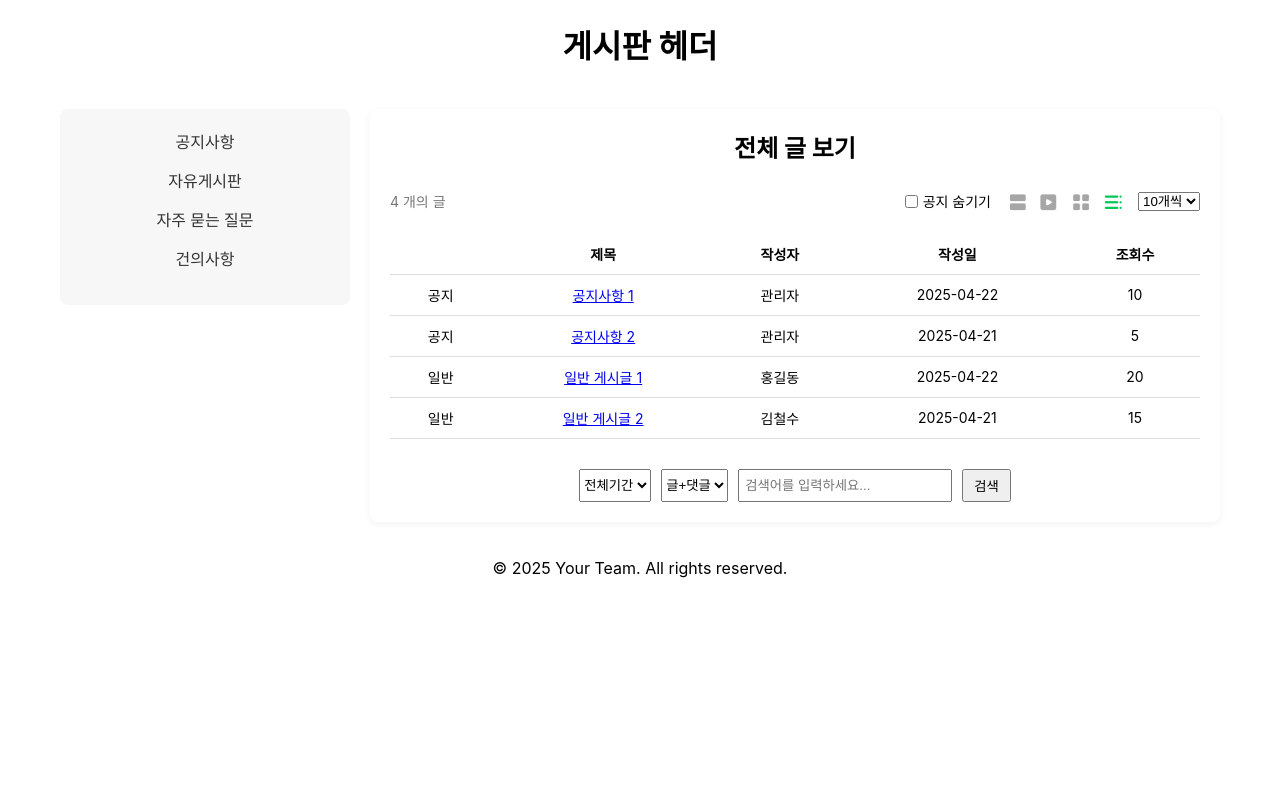
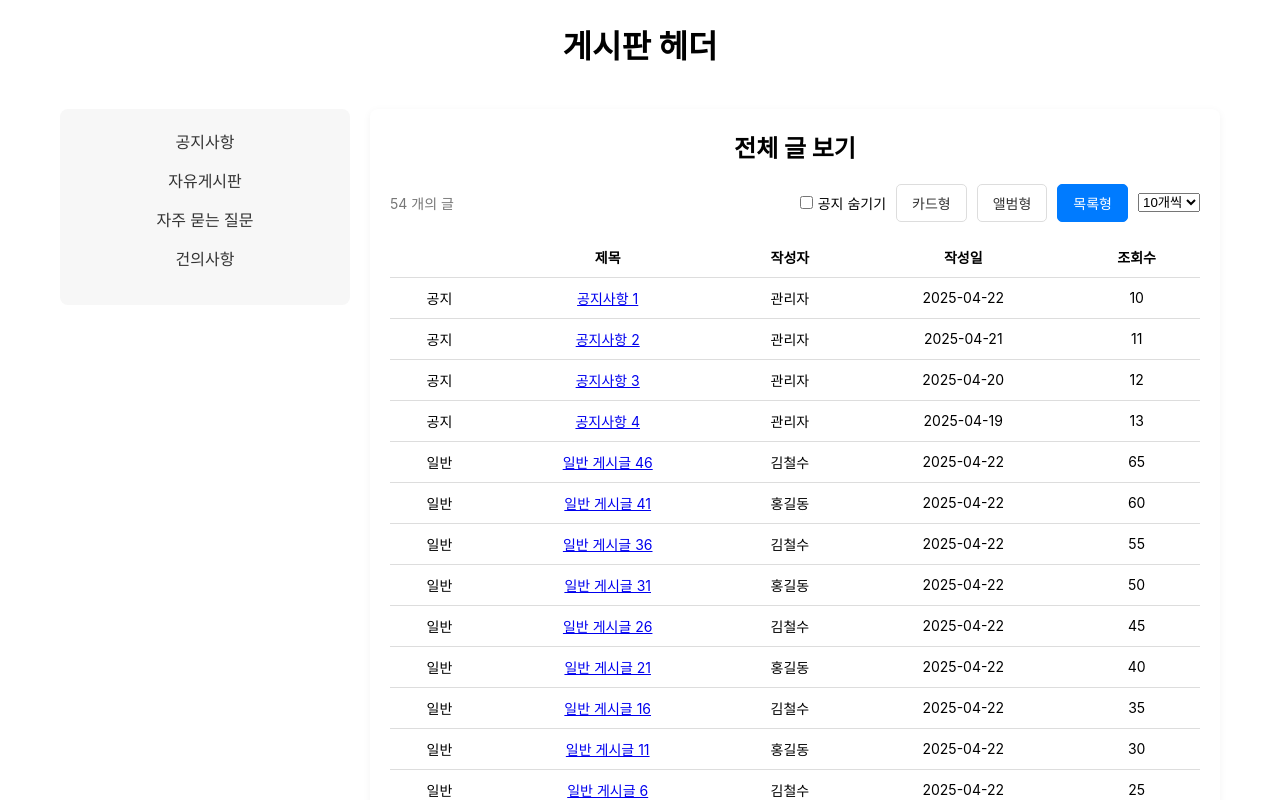
Before and after one commit to FIFLove/TestProject, a React (Create React App) app in the folder team2/: page / in a window 1280 px wide. Shown: the top 800 px of the page. Built offline with nearby package versions, Linux system fonts and the light colour scheme.

Commit message:
feat : paging 추가
게시글 페이징 기능 추가

```diff
--- a/team2/src/components/boardComponents/BoardSection/BoardSection.css
+++ b/team2/src/components/board/section/BoardSection.css
@@ -92,3 +92,30 @@
     padding: 5px 10px;
     cursor: pointer;
   }
+
+  /* 정렬 버튼 영역 */
+.viewButtons {
+  display: flex;
+  gap: 10px;
+}
+
+.viewButton {
+  padding: 8px 15px;
+  border: 1px solid #ddd;
+  background-color: #fff;
+  cursor: pointer;
+  font-size: 14px;
+  color: #333;
+  border-radius: 5px;
+  transition: background-color 0.3s, color 0.3s;
+}
+
+.viewButton:hover {
+  background-color: #f4f4f4;
+}
+
+.viewButton.active {
+  background-color: #007bff;
+  color: white;
+  border-color: #007bff;
+}
--- /dev/null
+++ b/team2/src/components/board/section/BoardSection.jsx
@@ -0,0 +1,114 @@
+import React, { useState, useEffect, useCallback, useMemo } from "react";
+import SearchBar from "./SearchBar";
+import BoardTopOption from "./BoardTopOption";
+import BoardList from "./BoardList";
+import "./BoardSection.css";
+
+const BoardSection = () => {
+  const dummyNotices = useMemo(() =>
+    Array.from({ length: 4 }, (_, i) => ({
+      id: i + 1,
+      category: "공지",
+      title: `공지사항 ${i + 1}`,
+      content: `공지사항 내용 ${i + 1}`,
+      writer: "관리자",
+      date: `2025-04-${22 - i}`,
+      count: 10 + i,
+    })), []
+  );
+
+  const dummyPosts = useMemo(() =>
+    Array.from({ length: 50 }, (_, i) => ({
+      id: i + 5,
+      category: "일반",
+      title: `일반 게시글 ${i + 1}`,
+      content: `일반 게시글 내용 ${i + 1}`,
+      writer: i % 2 === 0 ? "홍길동" : "김철수",
+      date: `2025-04-${(22 - (i % 5)).toString().padStart(2, "0")}`,
+      count: 20 + i,
+    })), []
+  );
+
+  const [searchKeyword, setSearchKeyword] = useState("");
+  const [hideNotices, setHideNotices] = useState(false);
+  const [filteredNotices, setFilteredNotices] = useState([]);
+  const [filteredGeneralPosts, setFilteredGeneralPosts] = useState([]);
+  const [sortType, setSortType] = useState("latest");
+  const [itemsPerPage, setItemsPerPage] = useState(10);
+  const [currentPage, setCurrentPage] = useState(1);
+
+  const sortPosts = useCallback((posts) => {
+    const sorted = [...posts];
+    sorted.sort((a, b) => {
+      if (a.date === b.date) return b.id - a.id;
+      return b.date.localeCompare(a.date);
+    });
+    return sorted;
+  }, []);
+
+  const handleSearch = useCallback(() => {
+    const keyword = searchKeyword.trim().toLowerCase();
+
+    const matchedNotices = dummyNotices.filter(post =>
+      post.title.toLowerCase().includes(keyword) || post.content.toLowerCase().includes(keyword)
+    );
+
+    const matchedGeneral = dummyPosts.filter(post =>
+      post.title.toLowerCase().includes(keyword) || post.content.toLowerCase().includes(keyword)
+    );
+
+    setFilteredNotices(matchedNotices);
+    setFilteredGeneralPosts(sortPosts(matchedGeneral));
+    setCurrentPage(1);
+  }, [searchKeyword, dummyNotices, dummyPosts, sortPosts]);
+
+  useEffect(() => {
+    handleSearch();
+  }, [handleSearch]);
+
+  const totalPages = Math.ceil(filteredGeneralPosts.length / itemsPerPage);
+  const startIndex = (currentPage - 1) * itemsPerPage;
+  const paginatedGeneral = filteredGeneralPosts.slice(startIndex, startIndex + itemsPerPage);
+
+  const postsToDisplay = hideNotices ? paginatedGeneral : [...filteredNotices, ...paginatedGeneral];
+
+  return (
+    <section>
+      <div className="BoardHeader">
+        <h2 style={{ marginTop: 0 }}>전체 글 보기</h2>
+      </div>
+
+      <BoardTopOption
+        totalPosts={filteredNotices.length + filteredGeneralPosts.length}
+        hideNotices={hideNotices}
+        onHideNoticesChange={setHideNotices}
+        sortType={sortType}
+        onSortTypeChange={setSortType}
+        itemsPerPage={itemsPerPage}
+        onItemsPerPageChange={setItemsPerPage}
+      />
+
+      <BoardList posts={postsToDisplay} />
+
+      <div className="pagination">
+        {Array.from({ length: totalPages }, (_, i) => (
+          <button
+            key={i}
+            onClick={() => setCurrentPage(i + 1)}
+            className={currentPage === i + 1 ? "active" : ""}
+          >
+            {i + 1}
+          </button>
+        ))}
+      </div>
+
+      <SearchBar
+        searchKeyword={searchKeyword}
+        onSearchKeywordChange={(e) => setSearchKeyword(e.target.value)}
+        onSearchClick={handleSearch}
+      />
+    </section>
+  );
+};
+
+export default BoardSection;
--- /dev/null
+++ b/team2/src/components/board/section/BoardTopOption.jsx
@@ -0,0 +1,72 @@
+import React, { useState } from "react";
+import "./BoardSection.css";
+
+const BoardTopOption = ({
+  totalPosts,
+  hideNotices,
+  onHideNoticesChange,
+  sortType,
+  onSortTypeChange,
+  itemsPerPage,
+  onItemsPerPageChange,
+}) => {
+  const [viewType, setViewType] = useState("list"); // 기본값은 목록형
+
+  const handleViewChange = (view) => {
+    setViewType(view);
+    // 정렬 버튼 기능에 맞는 상태 업데이트
+    onSortTypeChange(view); // 정렬 방식 변경 시 부모로 전달
+  };
+
+  return (
+    <div className="BoardTopOption">
+      <span className="total">{totalPosts} 개의 글</span>
+
+      <div className="sortArea">
+        <label className="noticeCheck">
+          <input
+            type="checkbox"
+            checked={hideNotices}
+            onChange={(e) => onHideNoticesChange(e.target.checked)}
+          />
+          공지 숨기기
+        </label>
+
+        {/* 정렬 버튼 UI */}
+        <div className="viewButtons">
+          <button
+            className={`viewButton ${viewType === "card" ? "active" : ""}`}
+            onClick={() => handleViewChange("card")}
+          >
+            카드형
+          </button>
+          <button
+            className={`viewButton ${viewType === "album" ? "active" : ""}`}
+            onClick={() => handleViewChange("album")}
+          >
+            앨범형
+          </button>
+          <button
+            className={`viewButton ${viewType === "list" ? "active" : ""}`}
+            onClick={() => handleViewChange("list")}
+          >
+            목록형
+          </button>
+        </div>
+
+        {/* 페이지 항목 수 선택 */}
+        <select
+          value={itemsPerPage}
+          onChange={(e) => onItemsPerPageChange(Number(e.target.value))}
+        >
+          <option value={5}>5개씩</option>
+          <option value={10}>10개씩</option>
+          <option value={15}>15개씩</option>
+          <option value={20}>20개씩</option>
+        </select>
+      </div>
+    </div>
+  );
+};
+
+export default BoardTopOption;
--- /dev/null
+++ b/team2/src/components/board/section/index.js
@@ -0,0 +1,4 @@
+export { default as BoardSection } from './BoardSection';
+export { default as BoardList } from './BoardList';
+export { default as BoardTopOption } from './BoardTopOption';
+export { default as SearchBar } from './SearchBar';
--- a/team2/src/components/boardComponents/BoardSection/BoardSection.jsx
+++ /dev/null
@@ -1,97 +0,0 @@
-import React, { useState, useEffect, useCallback, useMemo } from "react";
-import SearchBar from "./SearchBar";
-import BoardTopOption from "./BoardTopOption";
-import BoardList from "./BoardList";
-import "./BoardSection.css";
-
-const BoardSection = () => {
-  // ✅ useMemo로 고정
-  const dummyNotices = useMemo(() => [
-    {
-      id: 1,
-      category: "공지",
-      title: "공지사항 1",
-      content: "공지사항 내용 1",
-      writer: "관리자",
-      date: "2025-04-22",
-      count: 10,
-    },
-    {
-      id: 2,
-      category: "공지",
-      title: "공지사항 2",
-      content: "공지사항 내용 2",
-      writer: "관리자",
-      date: "2025-04-21",
-      count: 5,
-    },
-  ], []);
-
-  const dummyPosts = useMemo(() => [
-    {
-      id: 1,
-      category: "일반",
-      title: "일반 게시글 1",
-      content: "일반 게시글 내용 1",
-      writer: "홍길동",
-      date: "2025-04-22",
-      count: 20,
-    },
-    {
-      id: 2,
-      category: "일반",
-      title: "일반 게시글 2",
-      content: "일반 게시글 내용 2",
-      writer: "김철수",
-      date: "2025-04-21",
-      count: 15,
-    },
-  ], []);
-
-  const [searchKeyword, setSearchKeyword] = useState("");
-  const [hideNotices, setHideNotices] = useState(false);
-  const [filteredPosts, setFilteredPosts] = useState([...dummyNotices, ...dummyPosts]);
-
-  const handleSearch = useCallback(() => {
-    const keyword = searchKeyword.trim().toLowerCase();
-
-    const filteredNotices = dummyNotices.filter(post =>
-      post.title.toLowerCase().includes(keyword) || post.content.toLowerCase().includes(keyword)
-    );
-
-    const filteredGeneral = dummyPosts.filter(post =>
-      post.title.toLowerCase().includes(keyword) || post.content.toLowerCase().includes(keyword)
-    );
-
-    const combined = hideNotices ? filteredGeneral : [...filteredNotices, ...filteredGeneral];
-    setFilteredPosts(combined);
-  }, [searchKeyword, hideNotices, dummyNotices, dummyPosts]);
-
-  useEffect(() => {
-    handleSearch();
-  }, [handleSearch]);
-
-  return (
-    <section>
-      <div className="BoardHeader">
-        <h2 style={{ marginTop: 0 }}>전체 글 보기</h2>
-      </div>
-
-      <BoardTopOption
-        totalPosts={filteredPosts.length}
-        hideNotices={hideNotices}
-        onHideNoticesChange={setHideNotices}
-      />
-
-      <BoardList posts={filteredPosts} />
-
-      <SearchBar
-        searchKeyword={searchKeyword}
-        onSearchKeywordChange={(e) => setSearchKeyword(e.target.value)}
-        onSearchClick={handleSearch}
-      />
-    </section>
-  );
-};
-
-export default BoardSection;
--- a/team2/src/components/boardComponents/BoardSection/BoardTopOption.jsx
+++ /dev/null
@@ -1,31 +0,0 @@
-import React from "react";
-
-const BoardTopOption = ({ totalPosts, hideNotices, onHideNoticesChange }) => {
-  return (
-    <div className="BoardTopOption">
-      <span className="total">{totalPosts} 개의 글</span>
-
-      <div className="sortArea">
-        <label className="noticeCheck">
-          <input
-            type="checkbox"
-            checked={hideNotices}
-            onChange={(e) => onHideNoticesChange(e.target.checked)}
-          />
-          공지 숨기기
-        </label>
-
-        <img src="img_board/sortBtn.png" alt="정렬 방식 선택" />
-
-        <select name="area" defaultValue="ten">
-          <option value="five">5개씩</option>
-          <option value="ten">10개씩</option>
-          <option value="fifteen">15개씩</option>
-          <option value="twenty">20개씩</option>
-        </select>
-      </div>
-    </div>
-  );
-};
-
-export default BoardTopOption;
```
Also changed, not shown: team2/src/pages/MainBoard.jsx (+4 -4 lines), team2/src/components/board/BoardFooter.jsx (renamed from team2/src/components/boardComponents/BoardFooter.jsx), team2/src/components/board/BoardHeader.jsx (renamed from team2/src/components/boardComponents/BoardHeader.jsx), team2/src/components/board/BoardSidebar.jsx (renamed from team2/src/components/boardComponents/BoardSidebar.jsx), team2/src/components/board/section/BoardList.jsx (renamed from team2/src/components/boardComponents/BoardSection/BoardList.jsx), team2/src/components/board/section/SearchBar.jsx (renamed from team2/src/components/boardComponents/BoardSection/SearchBar.jsx).
